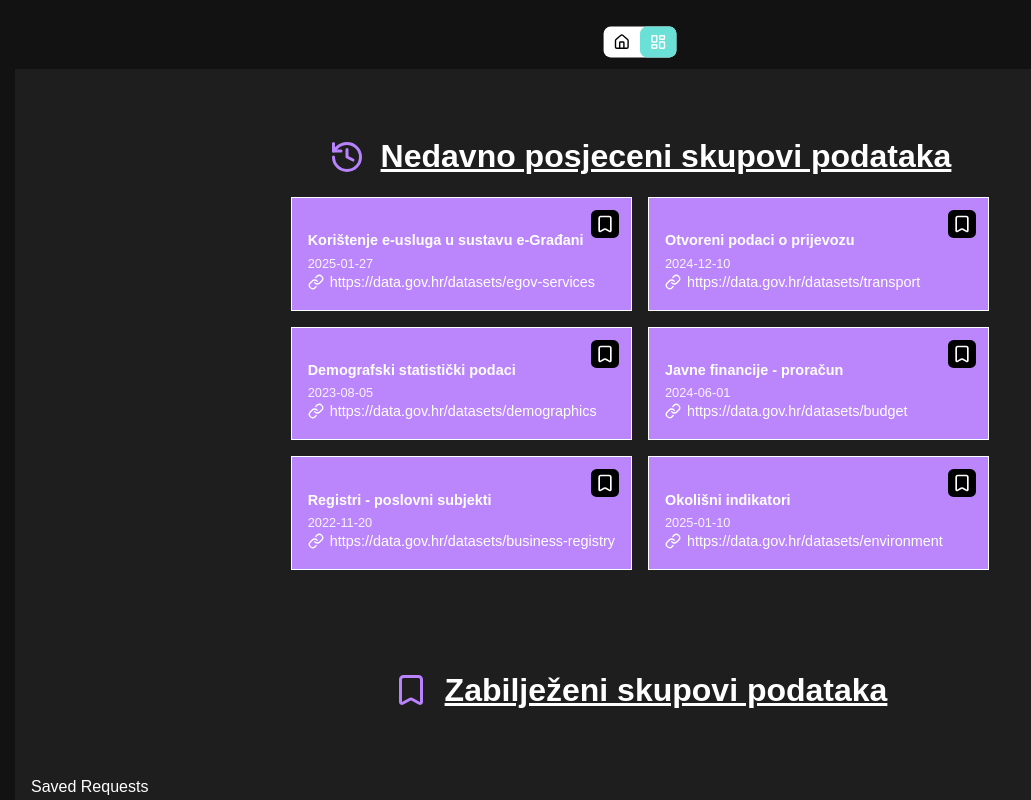
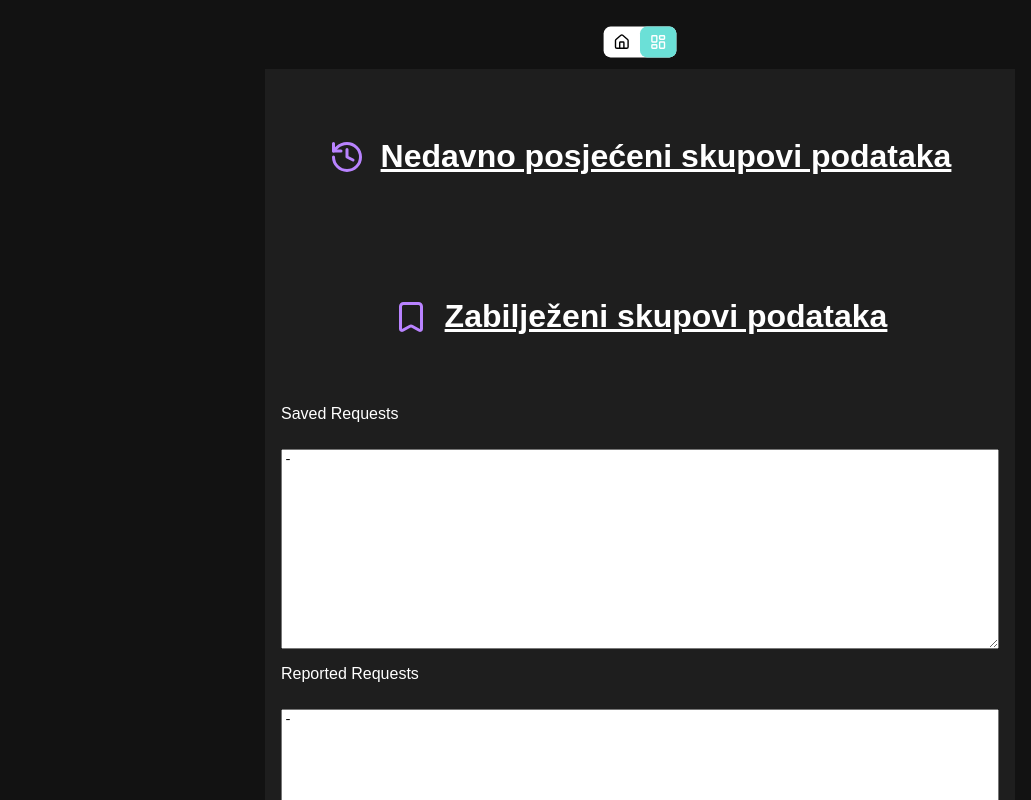
Before and after one commit to Luka147m/R-Gradani, a React (Vite) app in the folder frontend/: page /profile in a window 1280 px wide. Shown: the top 800 px of the page, without its empty margins (0-1031 px from the left). Built offline with nearby package versions, Linux system fonts and the light colour scheme.

Commit message:
recently visited, quickfixes

```diff
--- a/frontend/src/HomePage.css
+++ b/frontend/src/HomePage.css
@@ -19,7 +19,7 @@ html, body {
 }
 
 .main-container{
-  width: 100%;
+  width: 60%;
   min-height: 100%;
   background-color: #1E1E1E;
   display: flex;
--- a/frontend/src/components/ReacentlyVisitedDatasets.tsx
+++ b/frontend/src/components/ReacentlyVisitedDatasets.tsx
@@ -7,7 +7,7 @@ import '../HomePage.css'
 export const RecentlyVisitedDatasets = () => {
 
     // Primjer podataka koji odgovaraju tvojoj DB shemi (skup: id (UUID), url, name)
-    const skupoviPodataka = [
+    const nedavniSkupoviPodataka = [
         {
             id: "f47ac10b-58cc-4372-a567-0e02b2c3d479",
             name: "Korištenje e-usluga u sustavu e-Građani",
@@ -46,14 +46,17 @@ export const RecentlyVisitedDatasets = () => {
         }
     ];
 
+    const arr = JSON.parse(localStorage.getItem('recentlyVisitedDatasets') || '[]');
+    const markedDatasets = nedavniSkupoviPodataka.filter(skup => arr.includes(skup.id));
+
     return (
         <div className = "search-skupovi-div">
             <div className='ikona-naslov-div'>
                 <History className='ikona' />
-                <h1 className='search-skupovi-h1'>Nedavno posjeceni skupovi podataka</h1>
+                <h1 className='search-skupovi-h1'>Nedavno posjećeni skupovi podataka</h1>
             </div>
             <div className="skupovi-podataka-grid">
-                {skupoviPodataka.map((skupPodataka) => (
+                {markedDatasets.map((skupPodataka) => (
                     <SkupPodatakaCard
                         key={skupPodataka.id}
                         id={skupPodataka.id}
--- a/frontend/src/components/SkupPodatakaCard.tsx
+++ b/frontend/src/components/SkupPodatakaCard.tsx
@@ -44,13 +44,28 @@ export const SkupPodatakaCard: React.FC<SkupPodatakaCardProps> = ({ id, naslov,
         }
     };
 
+    const updateRecentlyVisited = () => {
+        try{
+            const raw = localStorage.getItem('recentlyVisitedDatasets');
+            const arr: string[] = raw ? JSON.parse(raw) : [];
+            if(!arr.includes(id)){
+                arr.push(id);
+                localStorage.setItem('recentlyVisitedDatasets', JSON.stringify(arr));
+                setIsSaved(true);
+            }
+        } catch(e){
+            console.error("Error u localStorage-u:", e);
+        }
+    }
+
     return (
         <div className="skup-podataka-card" data-id={id}>
             <Link
                 to={`/dataset/${encodeURIComponent(id)}`}
                 style={{ color: 'inherit', textDecoration: 'none' }}
+                onClick={updateRecentlyVisited}
                 state={{ id, name: naslov, url: link, created: datum }}>
-                <h3>{naslov}</h3>
+                <h3 onClick={updateRecentlyVisited}>{naslov}</h3>
             </Link>
             <p className="datum">{datum}</p>
             <a href={link} className="link" target="_blank" rel="noreferrer">
```
